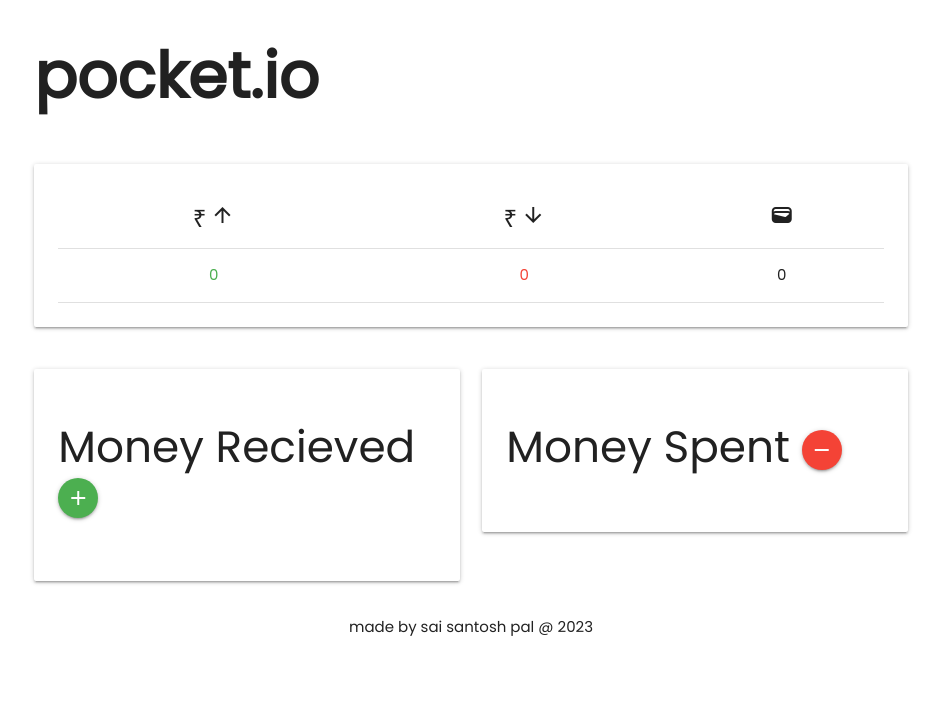
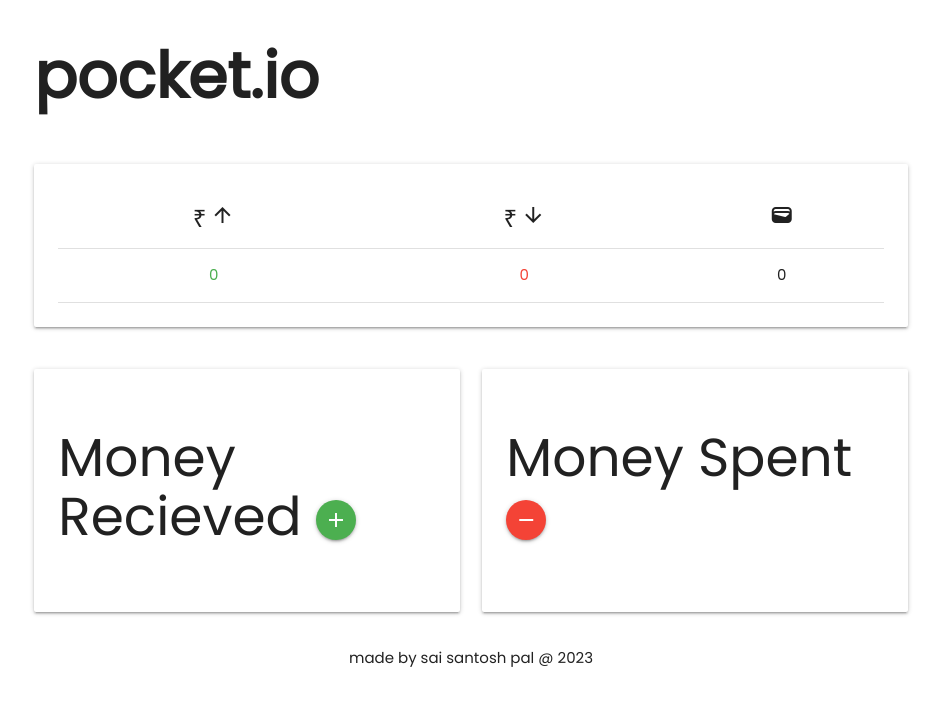
Before and after one commit to Sai-Santosh-Pal/pocket.io, a plain HTML site: page index.html in a window 1280 px wide. Shown: the whole page, without its empty margins (169-1110 px from the left). Drawn offline with nearby package versions, Linux system fonts and the light colour scheme.

Commit message:
Update index.html

```diff
--- a/index.html
+++ b/index.html
@@ -79,7 +79,7 @@
                 <!-- Header and Add Button -->
                 <div class="row">
                   <div class="col s12">
-                    <h3>
+                    <h2>
                       Money Recieved
                       <a class="btn-floating waves-effect waves-light green"
                         ><i
@@ -89,7 +89,7 @@
                           >add</i
                         >
                       </a>
-                    </h3>
+                    </h2>
                   </div>
                 </div>
                 <!-- List of Entries -->
@@ -106,7 +106,7 @@
               <div class="card-content">
                 <div class="row">
                   <div class="col s12">
-                    <h3>
+                    <h2>
                       Money Spent
                       <a class="btn-floating waves-effect waves-light red"
                         ><i
@@ -116,7 +116,7 @@
                           >remove</i
                         >
                       </a>
-                    </h3>
+                    </h2>
                   </div>
                 </div>
                 <!-- List of Entries -->
```
